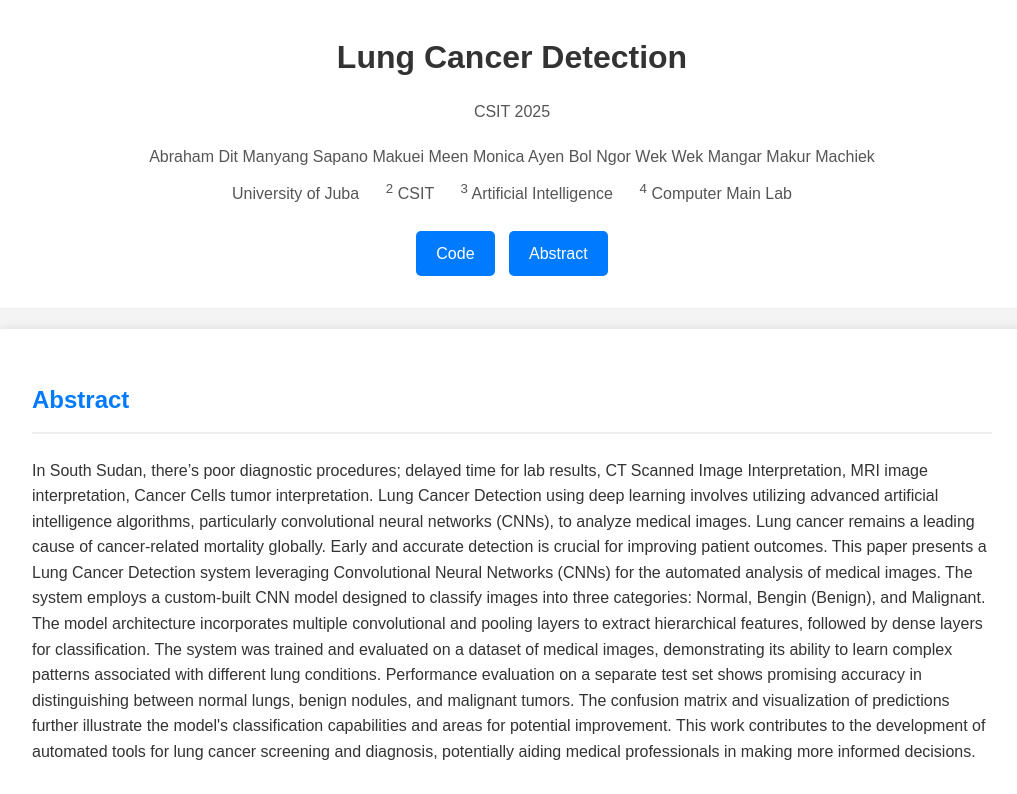
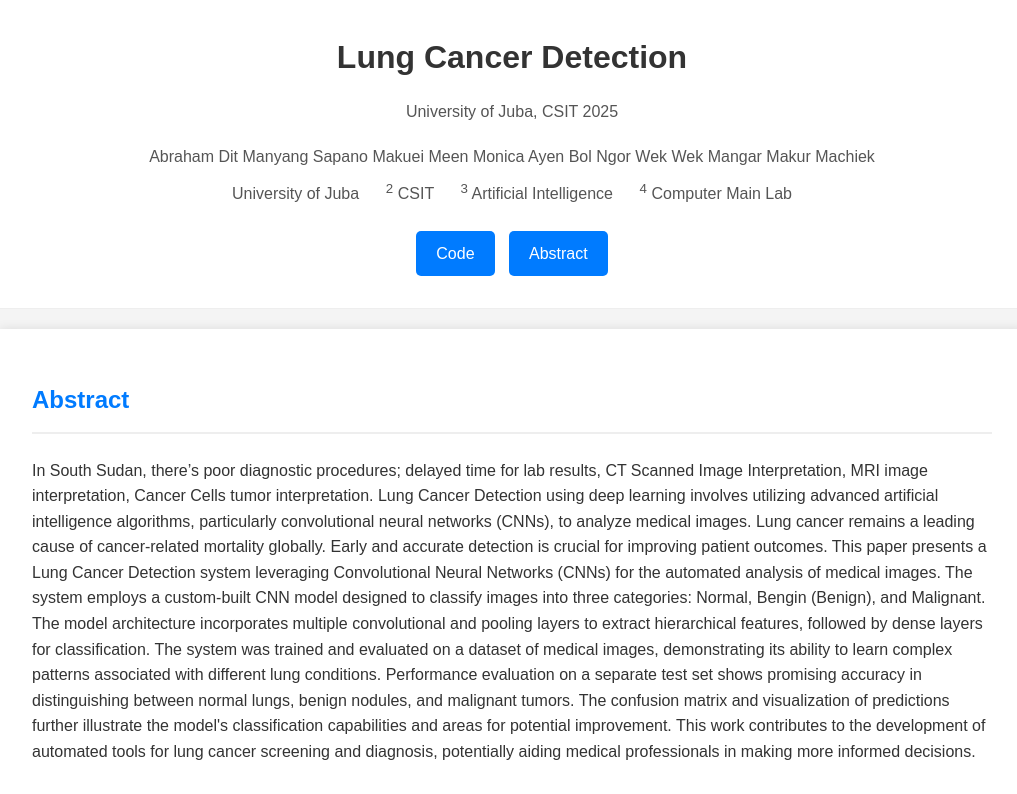
Before and after one commit to ditmanyangkajang-gith/LungCancer-uojAi, a plain HTML site: page new/index.html in a window 1280 px wide. Shown: the top 794 px of the page, without its empty margins (128-1145 px from the left). Drawn offline with Linux system fonts and the light colour scheme.

Commit message:
Update index.html

```diff
--- a/new/index.html
+++ b/new/index.html
@@ -9,7 +9,7 @@
 <body>
     <header>
         <h1>Lung Cancer Detection</h1>
-        <p>CSIT 2025</p>
+        <p> University of Juba, CSIT 2025</p>
         <div class="authors">
             <p>Abraham Dit Manyang<sup></sup> Sapano Makuei Meen<sup></sup> Monica Ayen Bol<sup></sup> Ngor Wek Wek<sup></sup> Mangar Makur Machiek<sup></sup> </p>
             <p><sup></sup> University of Juba &nbsp;&nbsp;&nbsp;&nbsp; <sup>2</sup> CSIT &nbsp;&nbsp;&nbsp;&nbsp; <sup>3</sup> Artificial Intelligence &nbsp;&nbsp;&nbsp;&nbsp; <sup>4</sup> Computer Main Lab</p>
```
